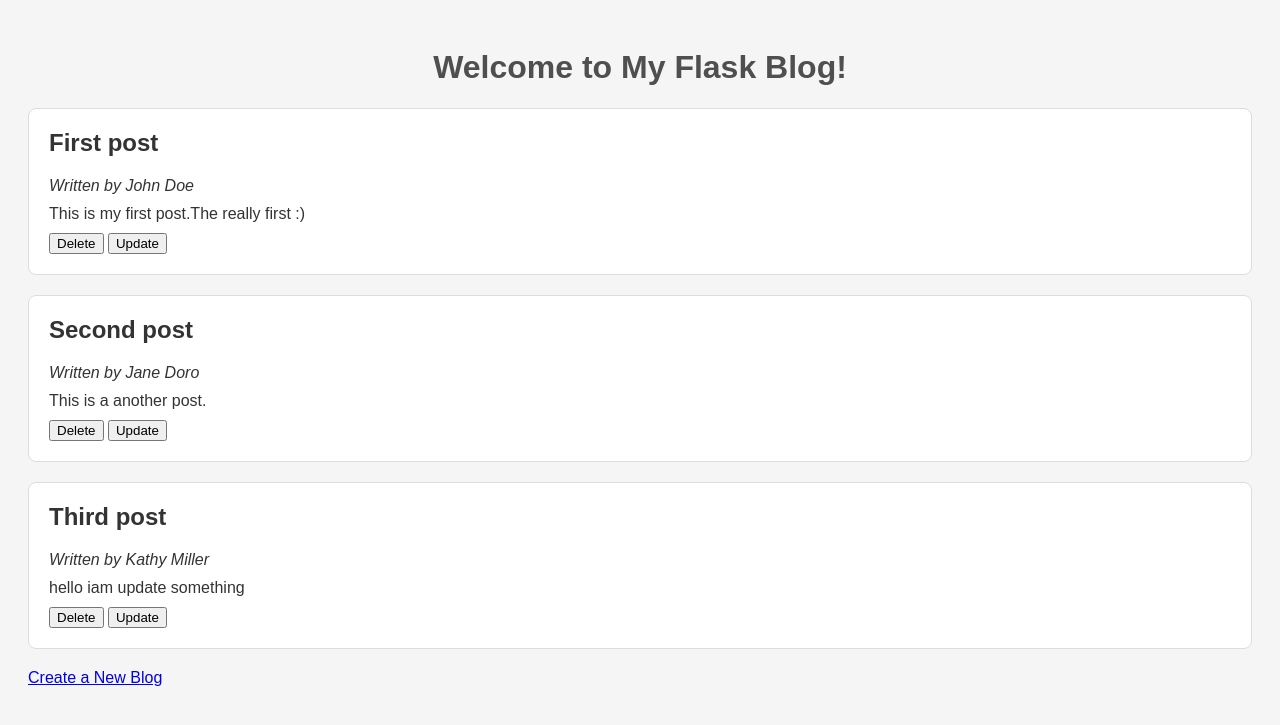
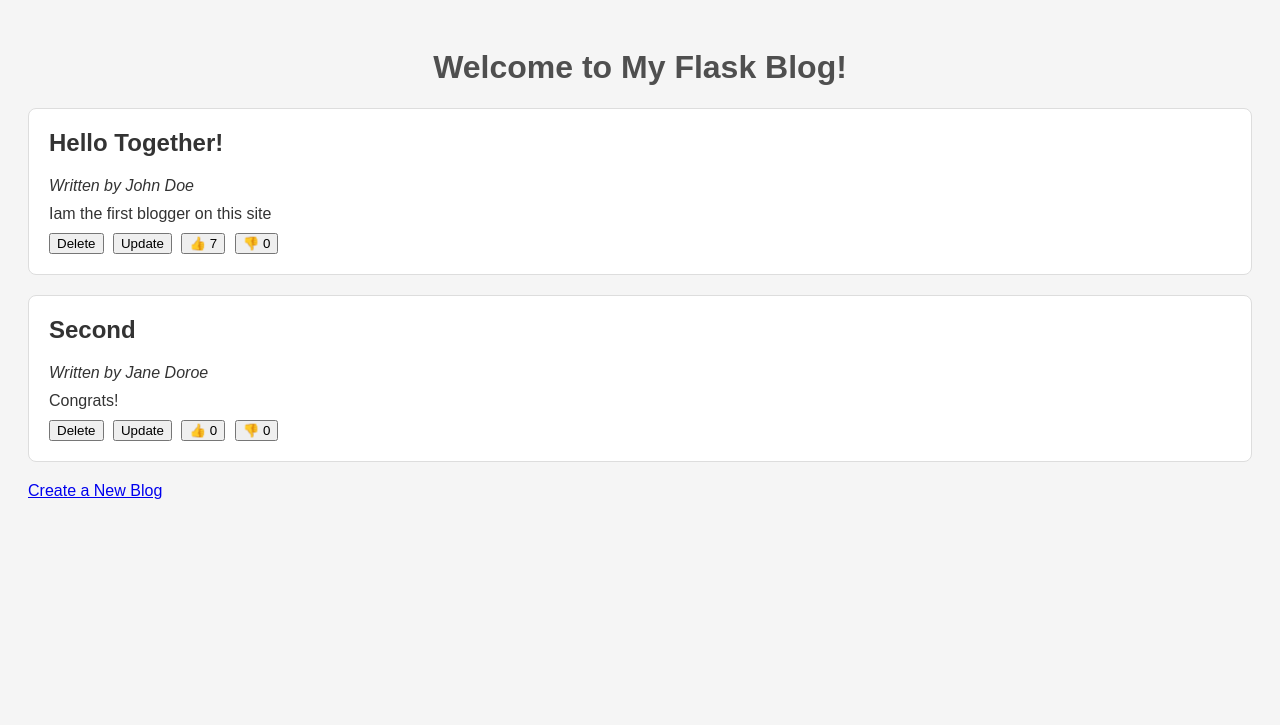
Before and after one commit to jensma89/masterblog, a Flask app: page / in a window 1280 px wide. Shown: the top 725 px of the page. Run offline with Flask 3, Linux system fonts and the light colour scheme.

Commit message:
Add like & dislike feature

```diff
--- a/app.py
+++ b/app.py
@@ -31,7 +31,9 @@ def add():
             "id": len(blog_posts) + 1,
             "title": request.form.get("title", "Untitled"),
             "author": request.form.get("author", "Anonymous"),
-            "content": request.form.get("content", "")
+            "content": request.form.get("content", ""),
+            "likes": 0,
+            "dislikes": 0
         }
 
         blog_posts.append(new_post)
@@ -67,6 +69,7 @@ def update(post_id):
         with open("blog_storage.json", "r") as file:
             blog_posts = js.load(file)
     except FileNotFoundError:
+        print("File not found")
         blog_posts = []
 
     post = next((p for p in blog_posts if p["id"] == post_id), None)
@@ -86,6 +89,44 @@ def update(post_id):
     return render_template("update.html", post=post)
 
 
+@app.route("/like/<int:post_id>", methods=["POST"])
+def like(post_id):
+    try:
+        with open("blog_storage.json", "r") as file:
+            blog_posts = js.load(file)
+    except FileNotFoundError:
+        print("File not found")
+        blog_posts = []
+
+    for post in blog_posts:
+        if post["id"] == post_id:
+            post["likes"] += 1
+            break
+
+    with open("blog_storage.json", "w") as file:
+        js.dump(blog_posts, file, indent=4)
+
+    return redirect(url_for("index"))
+
+
+@app.route("/dislike/<int:post_id>", methods=["POST"])
+def dislike(post_id):
+    try:
+        with open("blog_storage.json", "r") as file:
+            blog_posts = js.load(file)
+    except FileNotFoundError:
+        print("File not found")
+        blog_posts = []
+
+    for post in blog_posts:
+        if post["id"] == post_id:
+            post["dislikes"] += 1
+            break
+
+    with open("blog_storage.json", "w") as file:
+        js.dump(blog_posts, file, indent=4)
+
+    return redirect(url_for("index"))
 
 
 if __name__ == "__main__":
--- a/blog_storage.json
+++ b/blog_storage.json
@@ -1,20 +1,18 @@
 [
     {
         "id": 1,
+        "title": "Hello Together!",
         "author": "John Doe",
-        "title": "First post",
-        "content": "This is my first post.The really first :)"
+        "content": "Iam the first blogger on this site",
+        "likes": 7,
+        "dislikes": 0
     },
     {
         "id": 2,
-        "author": "Jane Doro",
-        "title": "Second post",
-        "content": "This is a another post."
-    },
-    {
-        "id": 3,
-        "author": "Kathy Miller",
-        "title": "Third post",
-        "content": "hello iam update something"
+        "title": "Second",
+        "author": "Jane Doroe",
+        "content": "Congrats! ",
+        "likes": 0,
+        "dislikes": 0
     }
 ]
--- a/static/style.css
+++ b/static/style.css
@@ -25,3 +25,7 @@ h1 {
 .post p {
     margin: 10px 0;
 }
+
+.post-buttons form {
+    margin-right: 5px;
+}
--- a/templates/index.html
+++ b/templates/index.html
@@ -15,13 +15,23 @@
         <p><em>Written by {{ post.author }}</em></p>
         <p>{{ post.content }}</p>
 
-        <form action="{{ url_for('delete', post_id=post.id) }}" method="POST" style="display:inline;">
-            <button type="submit" class="btn-delete">Delete</button>
-        </form>
+        <div class="post-buttons">
+            <form action="{{ url_for('delete', post_id=post.id) }}" method="POST" style="display:inline-block;">
+                <button type="submit" title="Delete this post" class="btn-delete">Delete</button>
+            </form>
 
-        <form action="{{ url_for('update', post_id=post.id) }}" method="GET" style="display:inline;">
-            <button type="submit" class="btn-update">Update</button>
-        </form>
+            <form action="{{ url_for('update', post_id=post.id) }}" method="GET" style="display:inline-block;">
+                <button type="submit" title="Edit this post" class="btn-update">Update</button>
+            </form>
+
+            <form action="{{ url_for('like', post_id=post.id) }}" method="POST" style="display:inline-block;">
+                <button type="submit" title="Like this post" class="btn-like">👍 {{ post.likes }}</button>
+            </form>
+
+            <form action="{{ url_for('dislike', post_id=post.id) }}" method="POST" style="display:inline-block;">
+                <button type="submit" title="Dislike this post" class="btn-dislike">👎 {{ post.dislikes }}</button>
+            </form>
+        </div>
     </div>
     {% endfor %}
 
```
